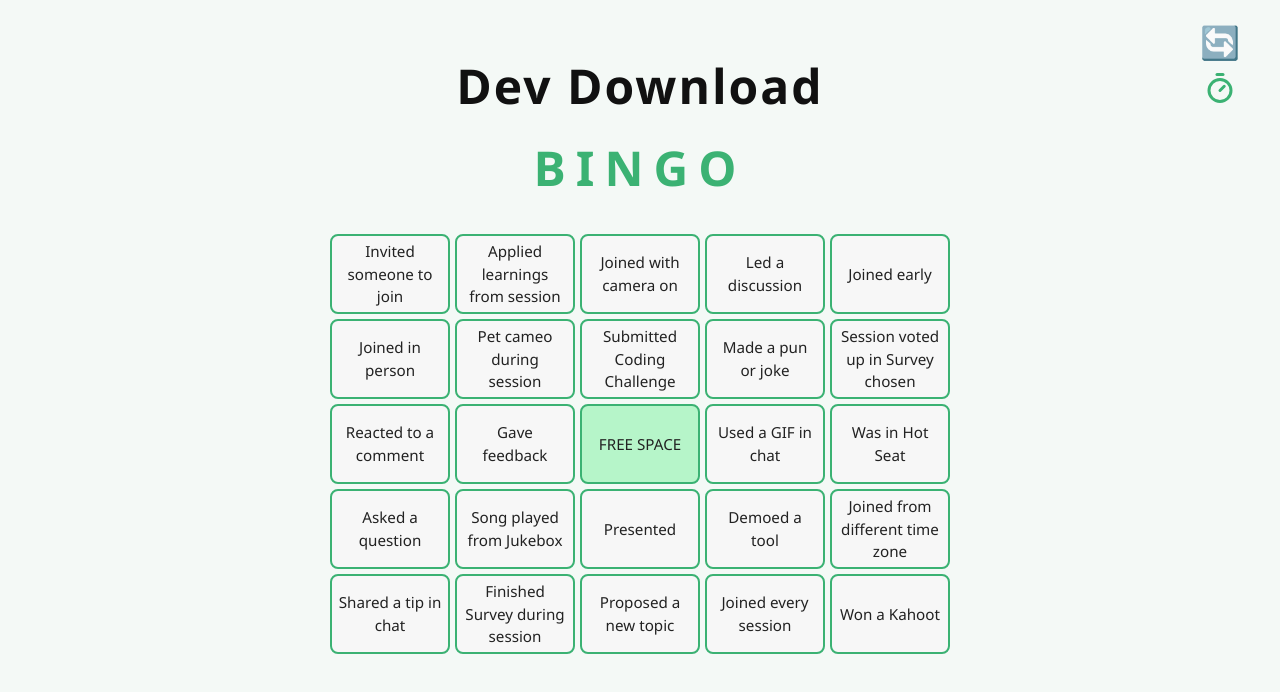
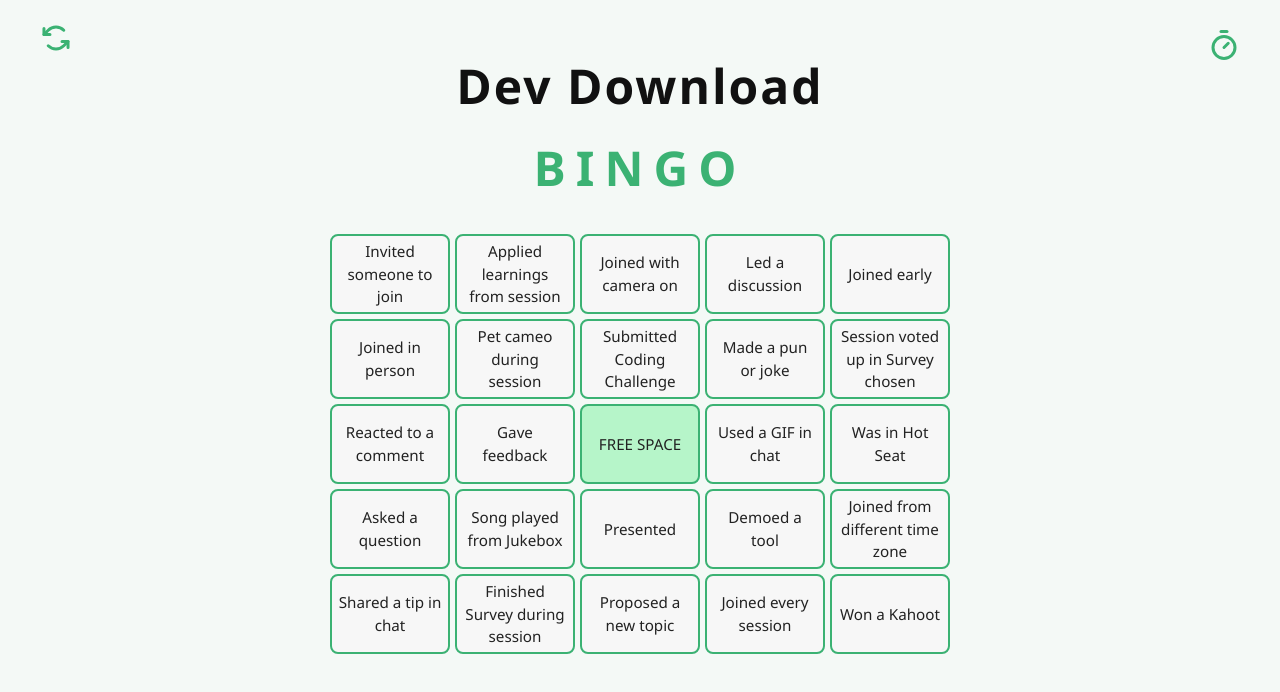
Before and after one commit to berucha-lilly/CustomBingo, a React (Vite) app in the folder custombingo/: page / in a window 1280 px wide. Shown: the top 692 px of the page. Built offline with nearby package versions, Linux system fonts and the light colour scheme.

Commit message:
refactor: reorganize button layout and integrate ArrowsCounterClockwise phosphor icon for refresh functionality

```diff
--- a/custombingo/src/App.css
+++ b/custombingo/src/App.css
@@ -15,14 +15,20 @@
   padding-top: 50px;
 }
 
-.refresh-btn-container {
+.corner-btns {
   position: absolute;
   top: 20px;
-  right: 40px;
+  left: 0;
+  width: 100vw;
+  display: flex;
+  justify-content: space-between;
   z-index: 10;
-  display: flex;
-  flex-direction: column;
-  align-items: center;
+}
+.refresh-btn-container {
+  margin-left: 40px;
+}
+.timer-btn-container {
+  margin-right: 40px;
 }
 .timer-btn-wrapper {
   margin-top: 8px;
--- a/custombingo/src/App.jsx
+++ b/custombingo/src/App.jsx
@@ -1,5 +1,5 @@
 import React, { useEffect, useState, useRef } from "react";
-import { Timer } from "phosphor-react";
+import { Timer, ArrowsCounterClockwise } from "phosphor-react";
 import phrases from "./bingo-phrases.json";
 import "./App.css";
 
@@ -143,8 +143,13 @@ export default function App() {
 
   return (
     <div className="bingo-container">
+      <div className="corner-btns">
         <div className="refresh-btn-container">
-        <button className="refresh-btn" onClick={handleRefresh} aria-label="Refresh Bingo Grid">🔄</button>
+          <button className="refresh-btn" onClick={handleRefresh} aria-label="Refresh Bingo Grid">
+            <ArrowsCounterClockwise size={32} weight="bold" />
+          </button>
+        </div>
+        <div className="timer-btn-container">
           <div className="timer-btn-wrapper">
             <button className="timer-btn" onClick={handleTimerClick} aria-label="Start 5 Minute Timer">
               <Timer size={32} weight="bold" />
@@ -152,6 +157,7 @@ export default function App() {
             {timerActive && (
               <div className="timer-display">{formatTime(timeLeft)}</div>
             )}
+          </div>
         </div>
       </div>
       <header>
```
Lines whose indentation alone changed are shown as unchanged.
